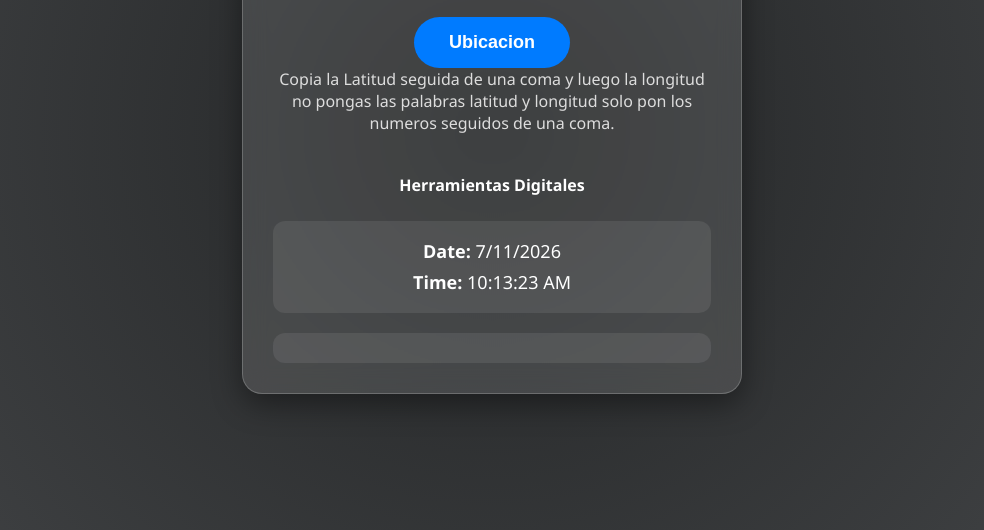
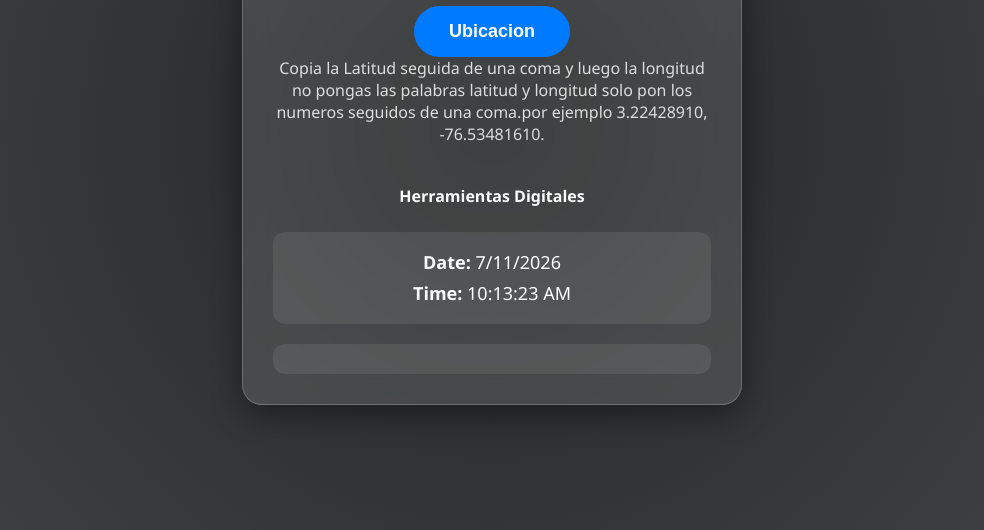
Before and after one commit to Homie-2205/Database, a browser extension: page gpsregistro.html in a window 1280 px wide. Shown: the part 270-800 px from the top of the page, without its empty margins (148-1132 px from the left). Drawn offline with Linux system fonts and the light colour scheme.

Commit message:
Actualizar gpsregistro.html

```diff
--- a/gpsregistro.html
+++ b/gpsregistro.html
@@ -103,7 +103,7 @@ button:hover{
 <button onclick="getLocation()">Ubicacion</button>
 
 <br>
-<p>Copia la Latitud seguida de una coma y luego la longitud no pongas las palabras latitud y longitud solo pon los numeros seguidos de una coma.</p>
+<p>Copia la Latitud seguida de una coma y luego la longitud no pongas las palabras latitud y longitud solo pon los numeros seguidos de una coma.por ejemplo 3.22428910,  -76.53481610.</p>
 
 <a href="index.html" class="nav-button">Herramientas Digitales</a>
 
```
